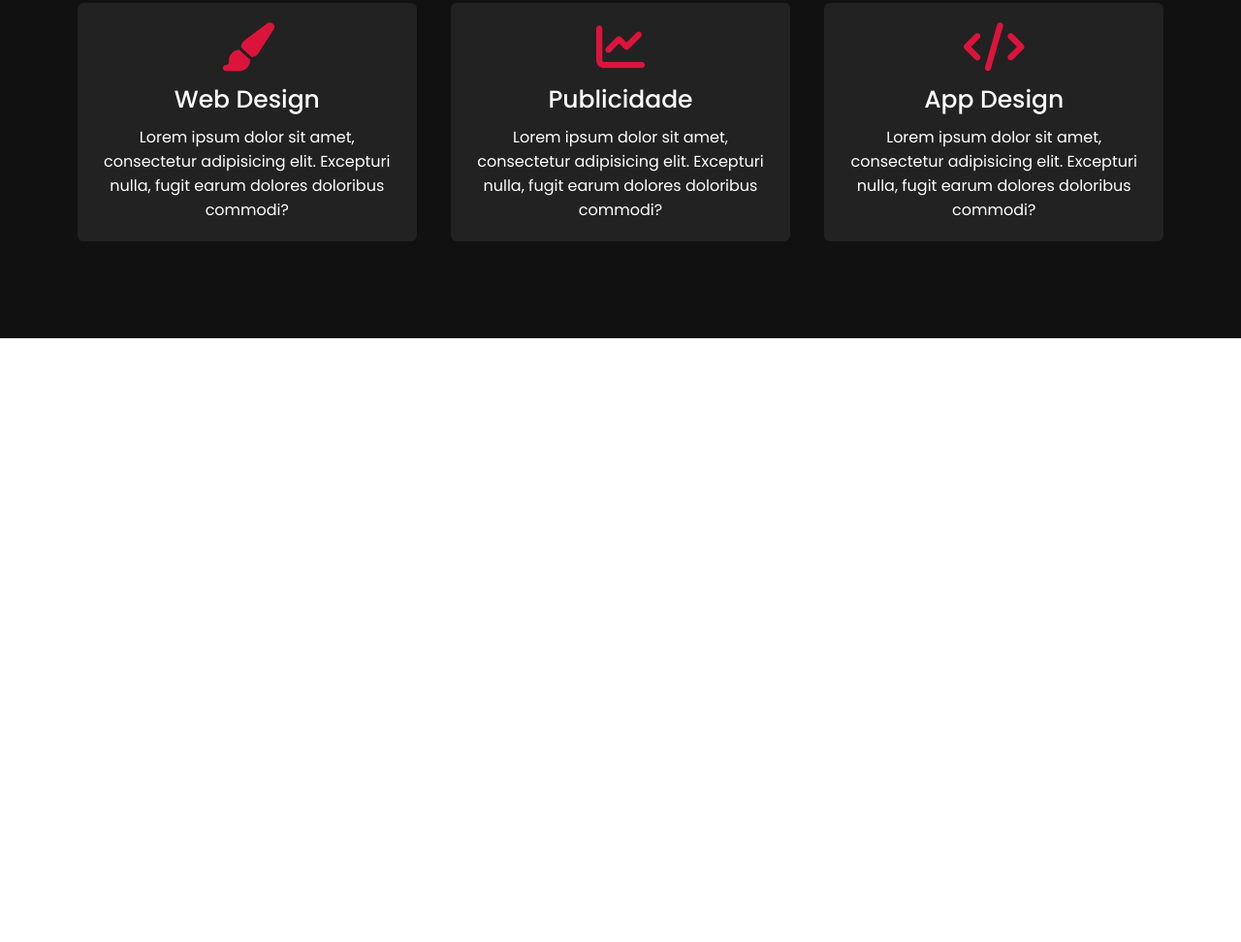
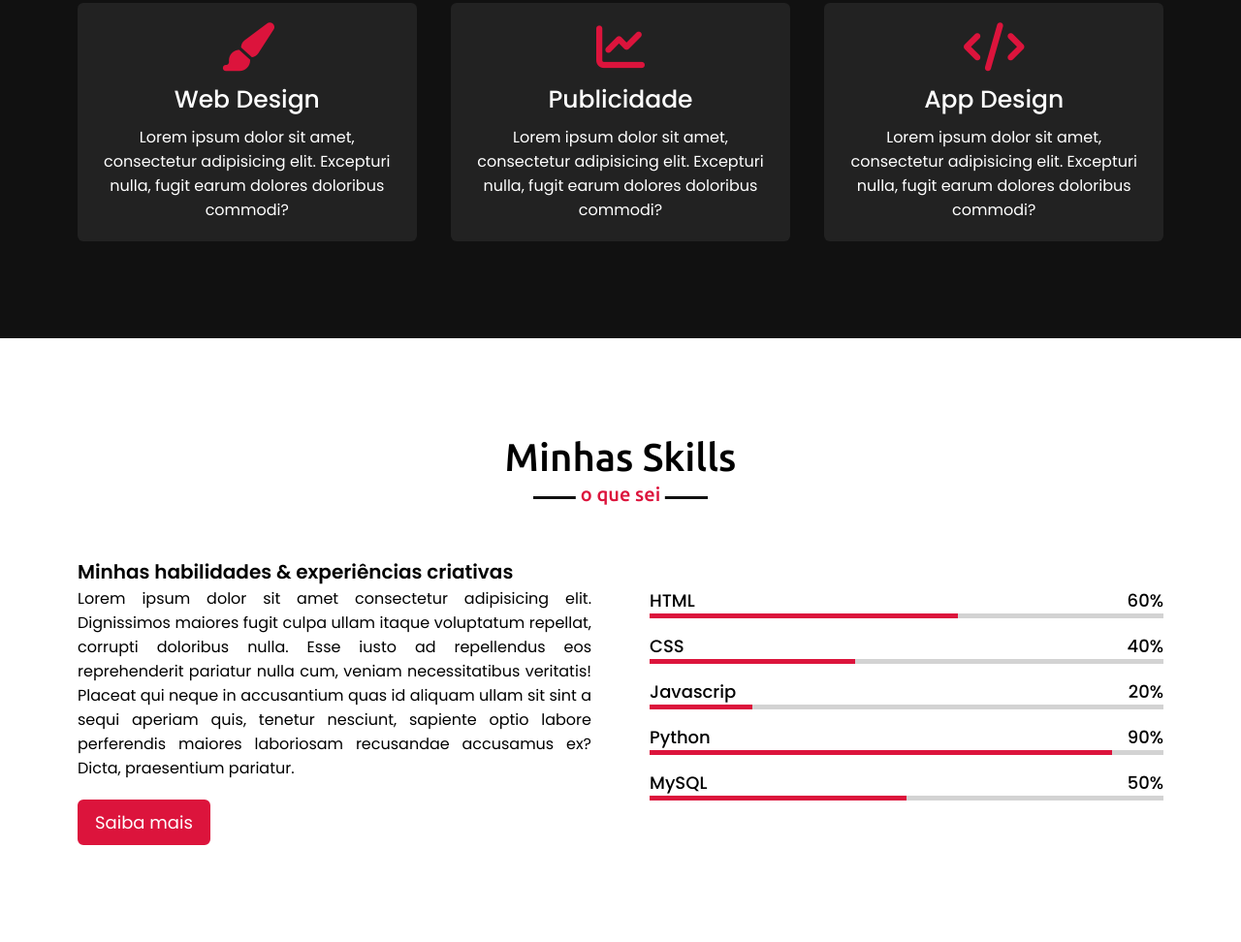
Before and after one commit to Hanglesson/portfolio-v2, a plain HTML site: page index.html in a window 1280 px wide. Shown: the part 1756-2728 px from the top of the page at 97% size. Before the commit the page ends 2105 px from the top, so only its background shows below. Drawn offline with nearby package versions, Linux system fonts and the light colour scheme.

Commit message:
:package: Sessão Minhas Habilidades

```diff
--- a/index.html
+++ b/index.html
@@ -100,6 +100,58 @@
         </div>
     </section>
 
+    <!-- Inicio da sessão Skills -->
+    <section class="skills" id="skills">
+        <div class="max-width">
+            <h2 class="title">Minhas Skills</h2>
+            <div class="skills-content">
+                <div class="column left">
+                    <di class="text">Minhas habilidades & experiências criativas</di>
+                    <p>Lorem ipsum dolor sit amet consectetur adipisicing elit. Dignissimos maiores fugit culpa ullam itaque voluptatum repellat, corrupti doloribus nulla. Esse iusto ad repellendus eos reprehenderit pariatur nulla cum, veniam necessitatibus veritatis! Placeat qui neque in accusantium quas id aliquam ullam sit sint a sequi aperiam quis, tenetur nesciunt, sapiente optio labore perferendis maiores laboriosam recusandae accusamus ex? Dicta, praesentium pariatur.</p>
+                    <a href="#">Saiba mais</a>
+                </div>
+
+                <div class="column right">
+                    <div class="bars">
+                        <div class="info">
+                            <spam>HTML</spam>
+                            <spam>60%</spam>
+                        </div>
+                        <div class="line html"></div>
+                    </div>
+                    <div class="bars">
+                        <div class="info">
+                            <spam>CSS</spam>
+                            <spam>40%</spam>
+                        </div>
+                        <div class="line css"></div>
+                    </div>
+                    <div class="bars">
+                        <div class="info">
+                            <spam>Javascrip</spam>
+                            <spam>20%</spam>
+                        </div>
+                        <div class="line js"></div>
+                    </div>
+                    <div class="bars">
+                        <div class="info">
+                            <spam>Python</spam>
+                            <spam>90%</spam>
+                        </div>
+                        <div class="line python"></div>
+                    </div>
+                    <div class="bars">
+                        <div class="info">
+                            <spam>MySQL</spam>
+                            <spam>50%</spam>
+                        </div>
+                        <div class="line mysql"></div>
+                    </div>
+                </div>
+            </div>
+        </div>
+    </section>
+
     <script src="script.js"></script>
 
 </body>
--- a/style.css
+++ b/style.css
@@ -138,6 +138,15 @@
 section {
     padding: 100px 0;
 }
+.about, .services, .skills {
+    font-family: "Poppins", sans-serif;
+}
+.about .about-content, .services .serv-content, .skills .skills-content {
+    display: flex;
+    flex-wrap: wrap;
+    align-items: center;
+    justify-content: space-between;
+}
 section .title {
     position: relative;
     text-align: center;
@@ -171,19 +180,9 @@ section .title::after {
 }
 
 /* Sessão Sobre  */
-.about, .services {
-    font-family: "Poppins", sans-serif;
-}
 .about .title::after {
     content: "como sou";
 }
-.about .about-content, .services .serv-content {
-    display: flex;
-    flex-wrap: wrap;
-    align-items: center;
-    justify-content: space-between;
-}
-
 .about .about-content .left {
     width: 45%;
 }
@@ -242,7 +241,7 @@ section .title::after {
 }
 .services .title::after{
     background: #111;
-    content: "O Que Forneço";
+    content: "o que forneço";
 }
 .services .serv-content .card{
     width: calc(33% - 20px);
@@ -275,8 +274,80 @@ section .title::after {
     margin: 10px 0 7px 0;
 }
 
-
-
+/* Sessão SKILLS */
+.skills .title::after{
+    content: "o que sei";
+}
+.skills .skills-content .column{
+    width: calc(50% - 30px);
+}
+.skills .skills-content .left .text {
+    font-size: 20px;
+    font-weight: 600;
+    margin-bottom: 10px;
+}
+.skills .skills-content .left p{
+    text-align: justify;
+}
+.skills .skills-content .left a{
+    display: inline-block;
+    background: crimson;
+    color: #fff;
+    font-size: 18px;
+    font-weight: 500;
+    padding: 8px 16px;
+    margin-top: 20px;
+    font-weight: 400;
+    border-radius: 6px;
+    border: 2px solid crimson;
+    transition: all 0.3s ease;
+}
+.skills .skills-content .left a:hover{
+    color: crimson;
+    background: none;
+}
+.skills .skills-content .right .bars{
+    margin-bottom: 15px;
+}
+.skills .skills-content .right .info{
+    display: flex;
+    align-items: center;
+    align-items: center;
+    justify-content: space-between;
+}
+.skills .skills-content .right spam{
+    font-weight: 500;
+    font-size: 18px;
+}
+.skills .skills-content .right .line{
+    height: 5px;
+    width: 100%;
+    background: lightgrey;
+    position: relative;
+}
+.skills .skills-content .right .line::before{
+    content: "";
+    position: absolute;
+    height: 100%;
+    left: 0;
+    top: 0;
+    background: crimson;
+}
+.skills-content .right .html::before{
+    width: 60%;
+}
+.skills-content .right .css::before{
+    width: 40%;
+}
+.skills-content .right .js::before{
+    width: 20%;
+}
+.skills-content .right .python::before{
+    width: 90%;
+}
+.skills-content .right .mysql::before{
+    width: 50%;
+}
 
 
 
@@ -374,6 +445,10 @@ section .title::after {
         width: 100%;
         margin-bottom: 20px;
     }
+    .skills .skills-content .column{
+        width: 100%;
+        margin-bottom: 35px;
+    }
 }
 
 @media (max-width: 690px) {
```
